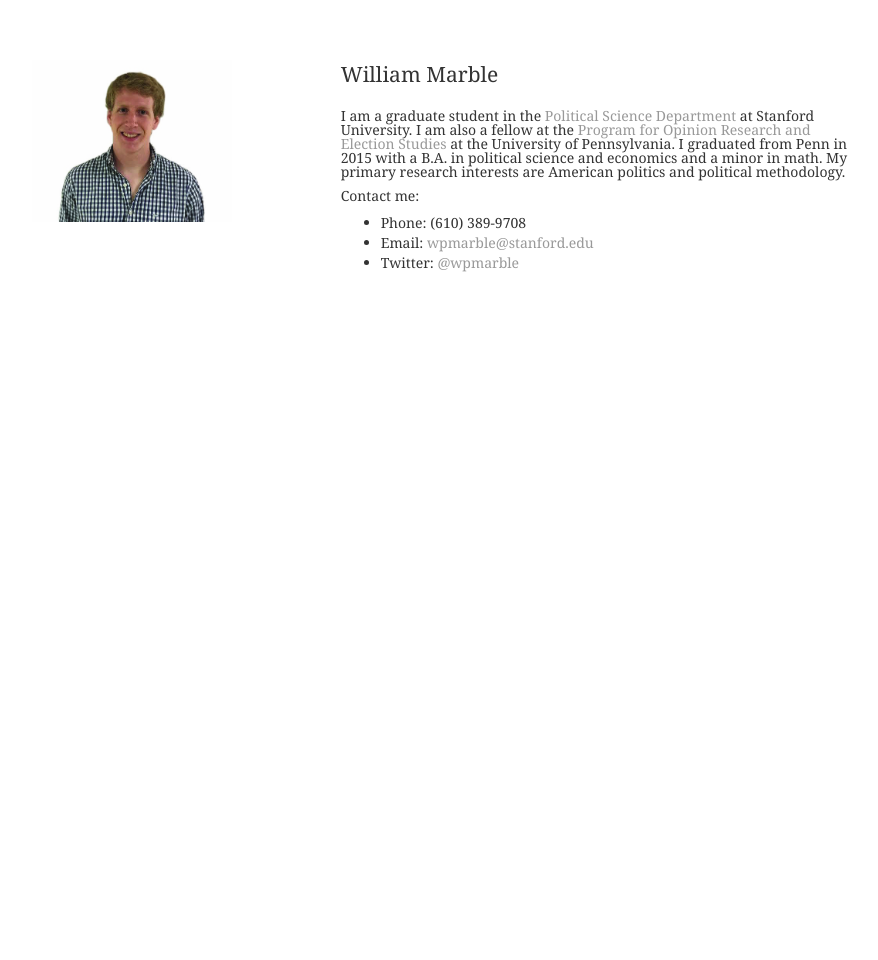
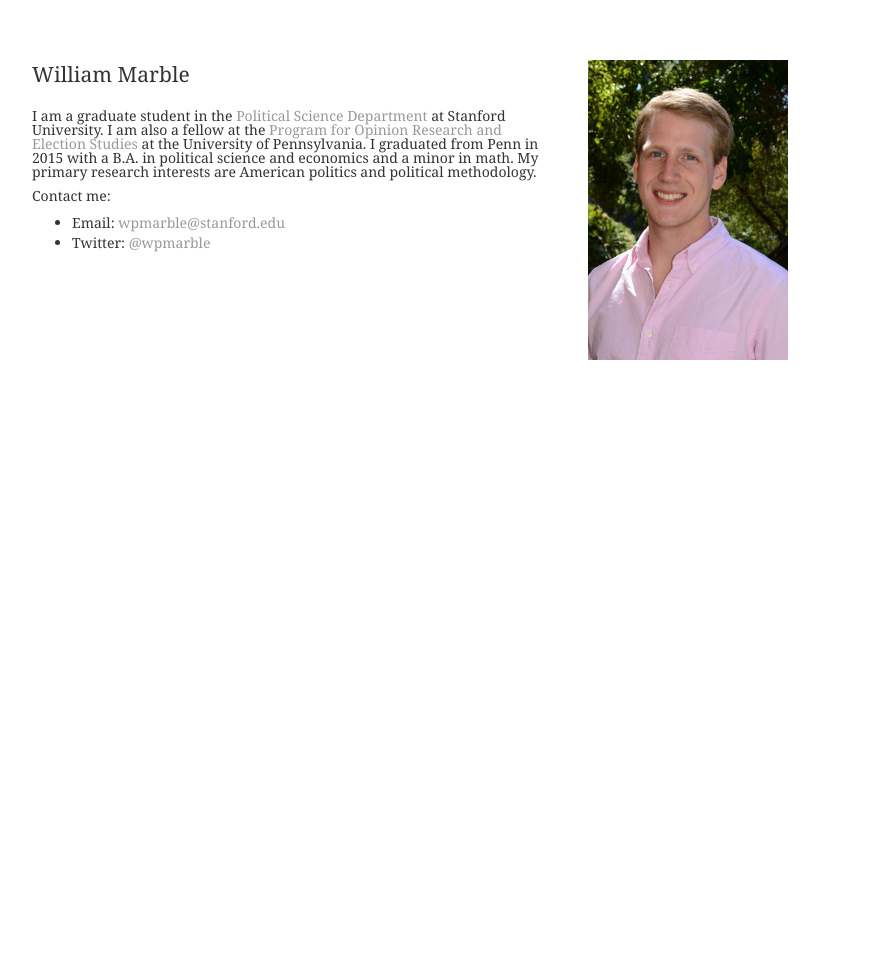
Before and after one commit to wpmarble/wpmarble.github.io, a Jekyll site: the page built from index.html, in a window 1280 px wide. Shown: the whole page, without its empty margins (160-1038 px from the left). Built offline with Jekyll 4.4.1, drawn with Linux system fonts in a browser that asks for light colours.

Commit message:
updated picture

```diff
--- a/index.html
+++ b/index.html
@@ -4,18 +4,17 @@
 ---
 <!-- <div class="jumbotron"> -->
 <div class="row marketing">
-	<div class="col-sm-4">
-	<img  class="img-square avatar" alt="Will Marble" src="img/headshot.jpg" style="width:200px">
-	</div>
 	<div itemscope itemtype="http://data-vocabulary.org/Person" class="col-sm-8" style="width:60%">
 		<p class="lead"><span itemprop="name">William Marble</span></p>
 		<p>I am a graduate student in the <a href = 'https://politicalscience.stanford.edu/'>Political Science Department</a> at Stanford University. I am also a fellow at the <a href="http://pores.upenn.edu">Program for Opinion Research and Election Studies</a> at the University of Pennsylvania. I graduated from Penn in 2015 with a B.A. in political science and economics and a minor in math. My primary research interests are American politics and political methodology.</p>
 		<p>Contact me:</p>
 		<ul>
-			<li>Phone: (610) 389-9708</li>
 			<li>Email: <a href="mailto:wpmarble@stanford.edu">wpmarble@stanford.edu</a></li>
 			<li>Twitter: <a href="http://twitter.com/wpmarble">@wpmarble</a></li>
 		</ul>
 	</div>
+	<div class="col-sm-4">
+	<img  class="img-square avatar" alt="Will Marble" src="img/headshot2.jpg" style="width:200px">
+	</div>
 </div>
 <!-- </div> -->
```
Also changed, not shown: img/headshot2.jpg (added).
